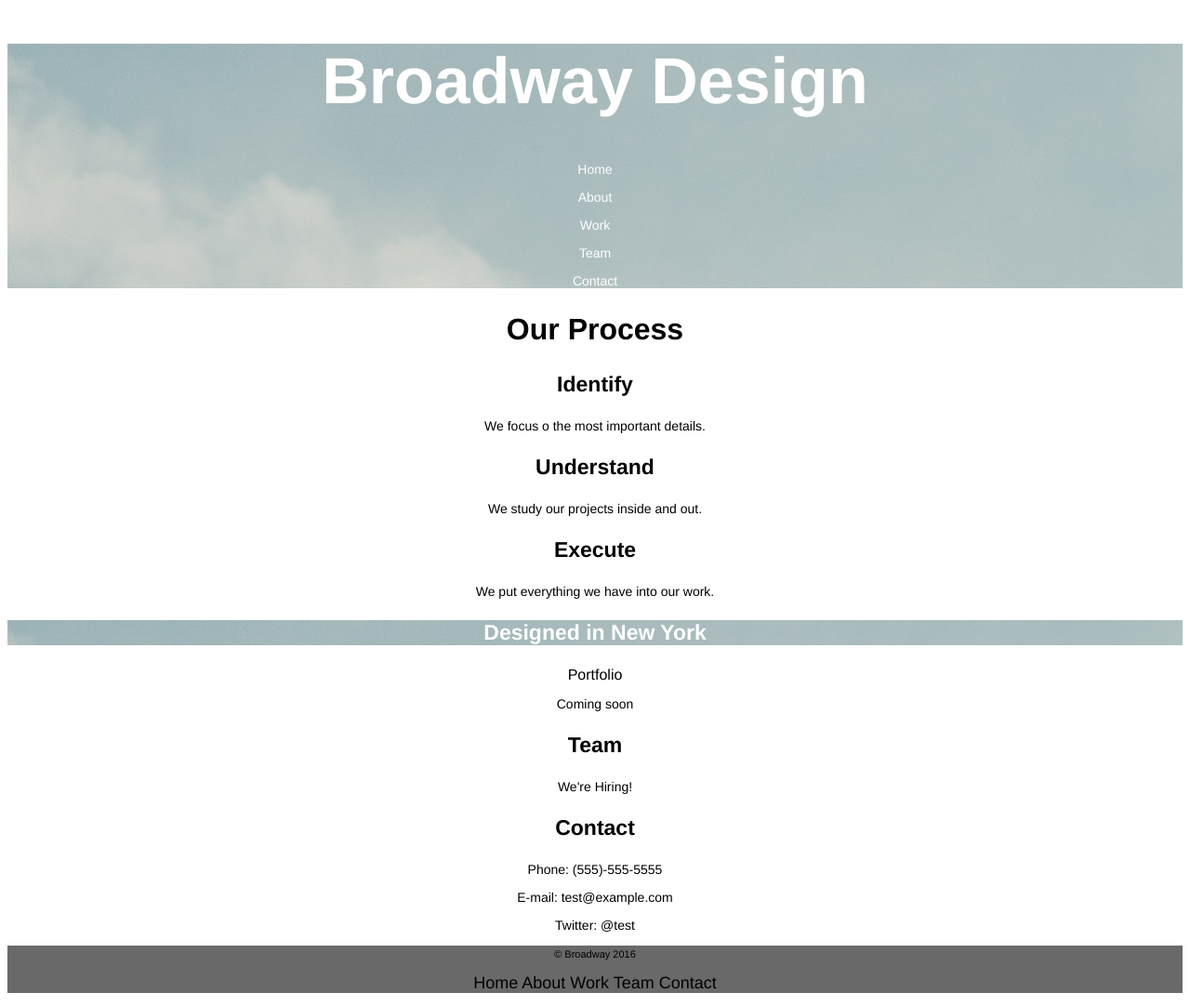
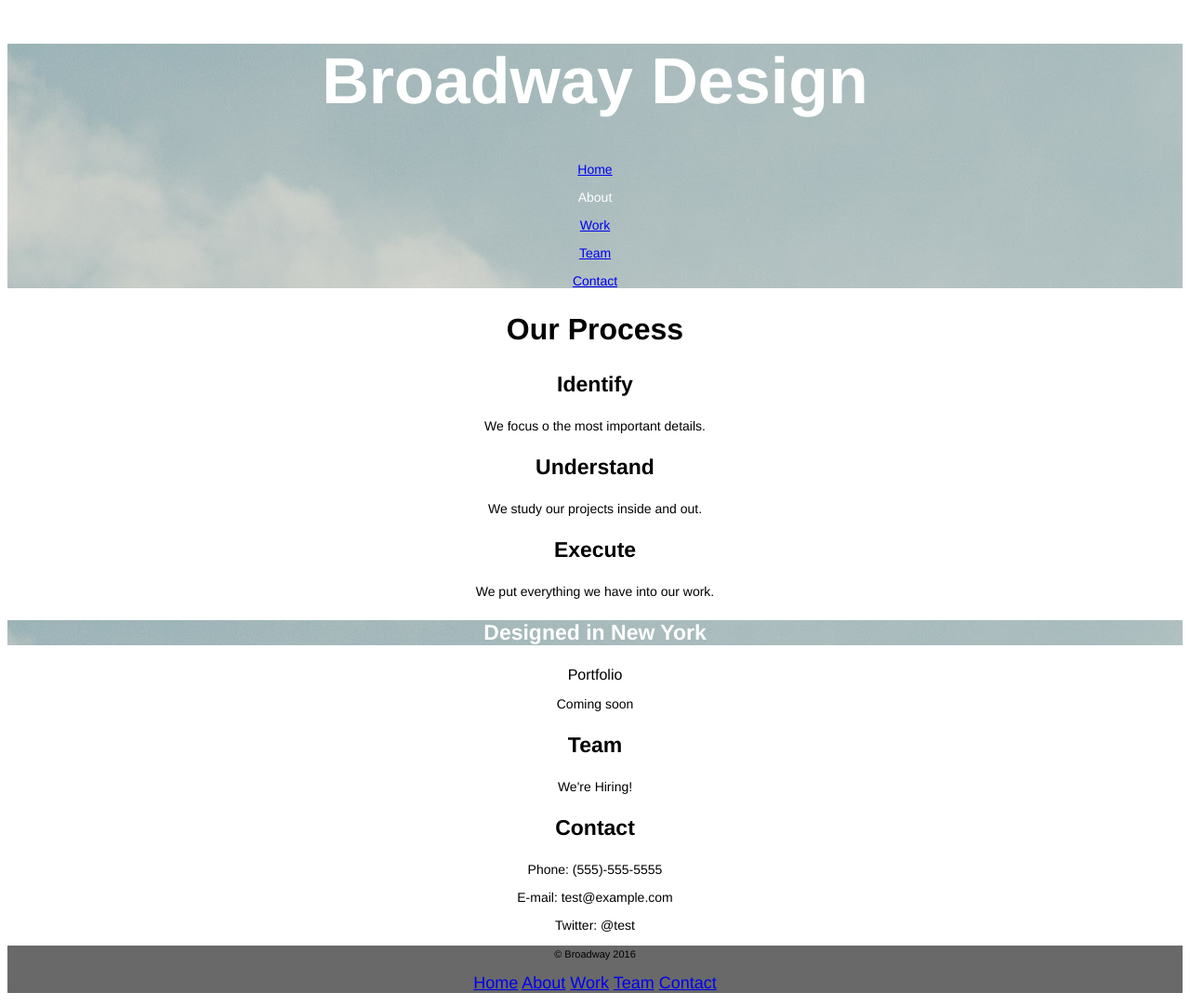
Before and after one commit to ckelley324/broadway, a plain HTML site: page index.html in a window 1280 px wide. Shown: the whole page at 93% size. Drawn offline with Linux system fonts and the light colour scheme; files whose address does not match are found by name.

Commit message:
first draft before images

```diff
--- a/index.html
+++ b/index.html
@@ -8,23 +8,23 @@
   <body>
 <div class="header">
   <h1>Broadway Design</h1>
-  <nav><p>Home</p><p>About</p><p>Work</p><p>Team</p><p>Contact</p></nav></div>
-  <div class="process"><h2>Our Process</h2>
+  <nav><p><a href="./index.html">Home</a></p><p><a href"#process">About</a></p><p><a href="work">Work</a></p><p><a href="team">Team</a></p><p><a href="contact">Contact</a></p></nav></div>
+  <div id="process"><h2>Our Process</h2>
     <h3>Identify</h3>
     <p>We focus o the most important details.</p>
     <h3>Understand</h3>
     <p>We study our projects inside and out.</p>
     <h3>Execute</h3>
     <p>We put everything we have into our work.</p></div>
-    <div class="design"><h3>Designed in New York</h3></div>
-    <div class="work"  <h3>Portfolio</h3>
+    <div id="design"><h3>Designed in New York</h3></div>
+    <div id="work"  <h3>Portfolio</h3>
       <p>Coming soon</p></div>
-    <div class="team">  <h3>Team</h3>
+    <div id="team">  <h3>Team</h3>
       <p>We're Hiring!</p></div>
-    <div class="contact">  <h3>Contact</h3>
+    <div id="contact">  <h3>Contact</h3>
       <p>Phone: (555)-555-5555</p>
       <p>E-mail: test@example.com</p>
       <p>Twitter: @test</p></div>
-      <div class="footer"><p><span>&copy; Broadway 2016</span><nav>Home About Work Team Contact</nav></p></div>
+      <div class="footer"><p><span>&copy; Broadway 2016</span><nav><a href="./index.html">Home</a> <a href="#process">About</a> <a href="work">Work</a> <a href="team">Team</a> <a href="contact">Contact</a></nav></p></div>
   </body>
 </html>
--- a/resources/css/style.css
+++ b/resources/css/style.css
@@ -9,7 +9,7 @@ h1 {
 nav {
   font-size: 18px;
 }
-.header, .design {
+.header, #design {
   background-image: url('./resources/the-flatiron-building.jpg');
   color: white;
 }
```
